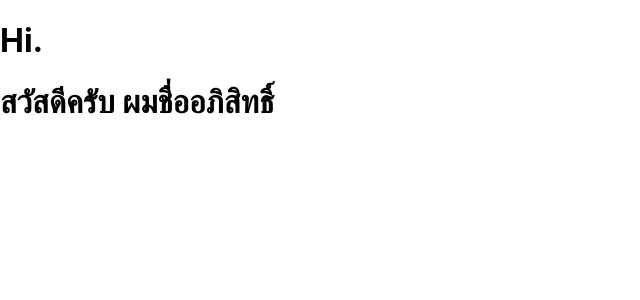
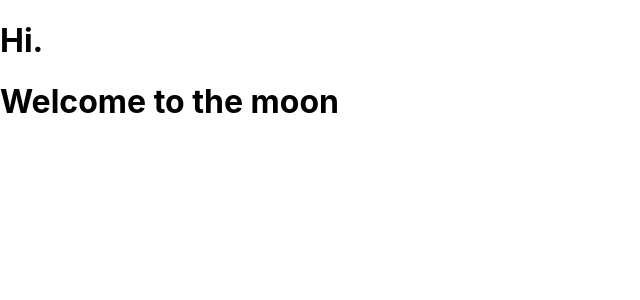
Before and after one commit to AphisitTham/my-app, a React (Create React App) app: page / in a window 1280 px wide. Shown: the top 300 px of the page, without its empty margins (0-640 px from the left). Built offline with nearby package versions, Linux system fonts and the light colour scheme.

Commit message:
change title

```diff
--- a/src/views/home.js
+++ b/src/views/home.js
@@ -3,7 +3,7 @@ import React, { Component } from 'react';
 class Home extends Component {
     render() {
         return (
-            <h1>สวัสดีครับ ผมชื่ออภิสิทธิ์</h1>
+            <h1>Welcome to the moon</h1>
         );
     }
 }
```
